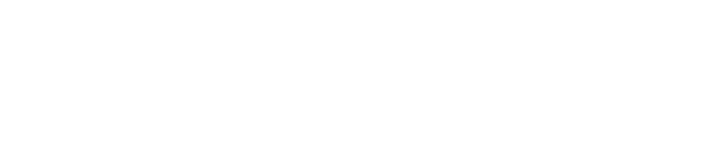
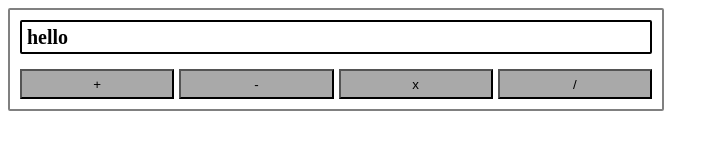
Before and after one commit to danplanned/JS_MiniProject, a plain HTML site: page Calculator/index.html in a window 1280 px wide. Shown: the whole page, without its empty margins (0-719 px from the left). Drawn offline with Linux system fonts and the light colour scheme.

Commit message:
created result box and operator buttons

```diff
--- a/Calculator/index.html
+++ b/Calculator/index.html
@@ -4,9 +4,37 @@
     <meta charset="UTF-8">
     <meta name="viewport" content="width=device-width, initial-scale=1.0">
     <link rel="stylesheet" href="style.css">
-    <title>Document</title>
+    <title>Calculator</title>
 </head>
 <body>
+
+<div class = "calculator">
+    <div class = "result">
+        <span class = "result-text">hello</span>
+    </div>
+
+    <div class = "row grey">
+        <button class = "btn">+</button>
+        <button class = "btn">-</button>
+        <button class = "btn">x</button>
+        <button class = "btn">/</button>
+    </div>
+
+
+
+
+
+
+
+
+
+</div>
+
+
+
+
+
+
 <script src="script.js"></script>
 </body>
 </html>
--- a/Calculator/style.css
+++ b/Calculator/style.css
@@ -0,0 +1,47 @@
+.calculator {
+    border: 2px solid grey;
+    padding: 10px;
+    display: inline-block;
+    width: 50%;
+    border-radius: 2px;
+}
+
+.result {
+    border: 2px solid black;
+    padding-left: 5px;
+    padding-right: 5px;
+    margin-bottom: 15px;
+    border-radius: 2px;
+    height: 30px;
+    display: flex;
+    align-items: center;
+}
+
+.result-text{
+    font-size: 20px;
+    font-weight: bold;
+    font-family: 'Times New Roman', Times, serif;
+}
+
+.row{
+    display: flex;
+    height: 30px;
+    gap: 5px;
+}
+
+.btn{
+    flex: 1;
+    background-color: lightgrey;
+}
+
+.grey button{
+    background-color: darkgrey;
+}
+
+.btn:hover{
+    opacity:80%;
+}
+
+.btn:active{
+    background-color: slategray;
+}
```
